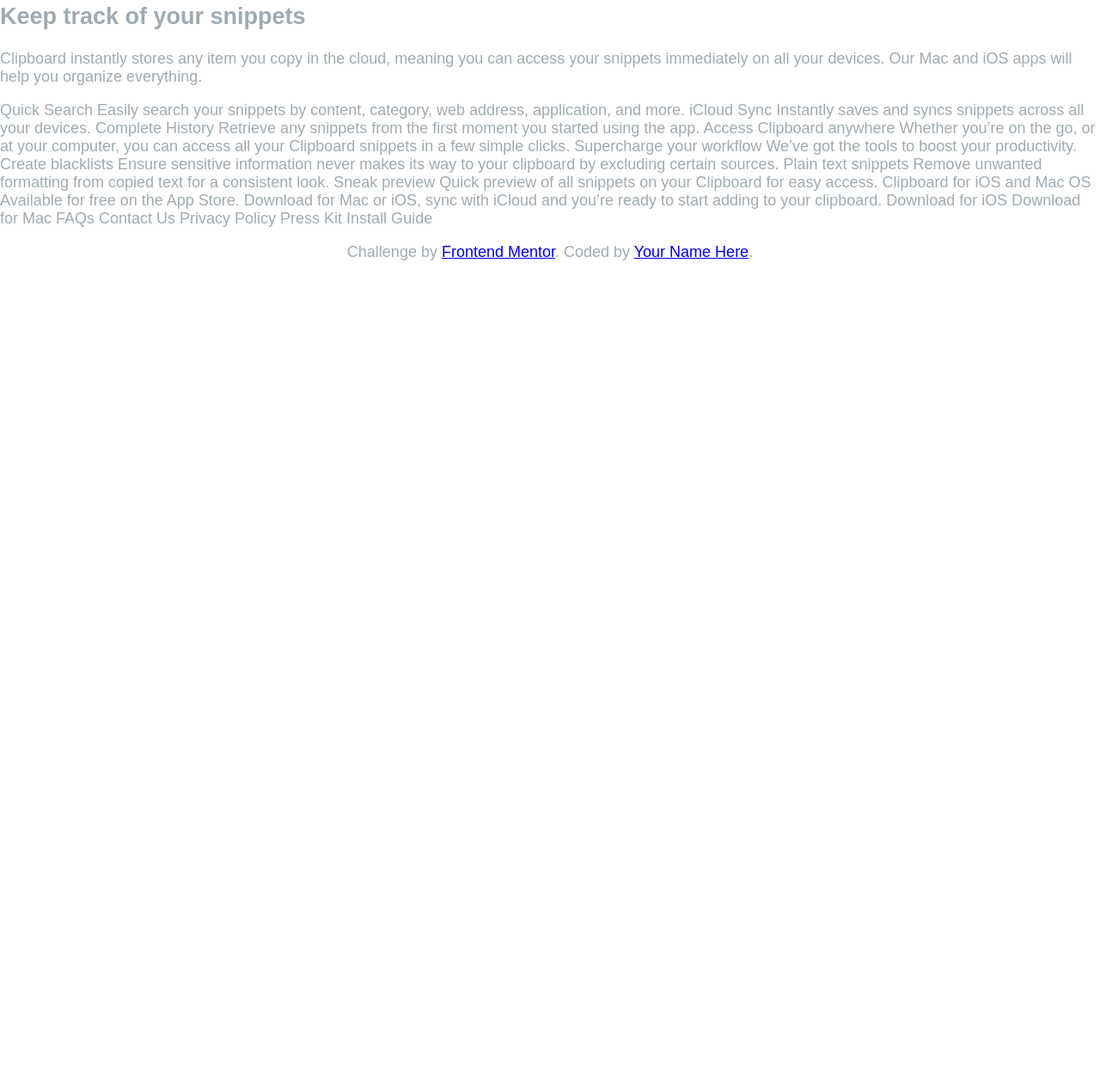
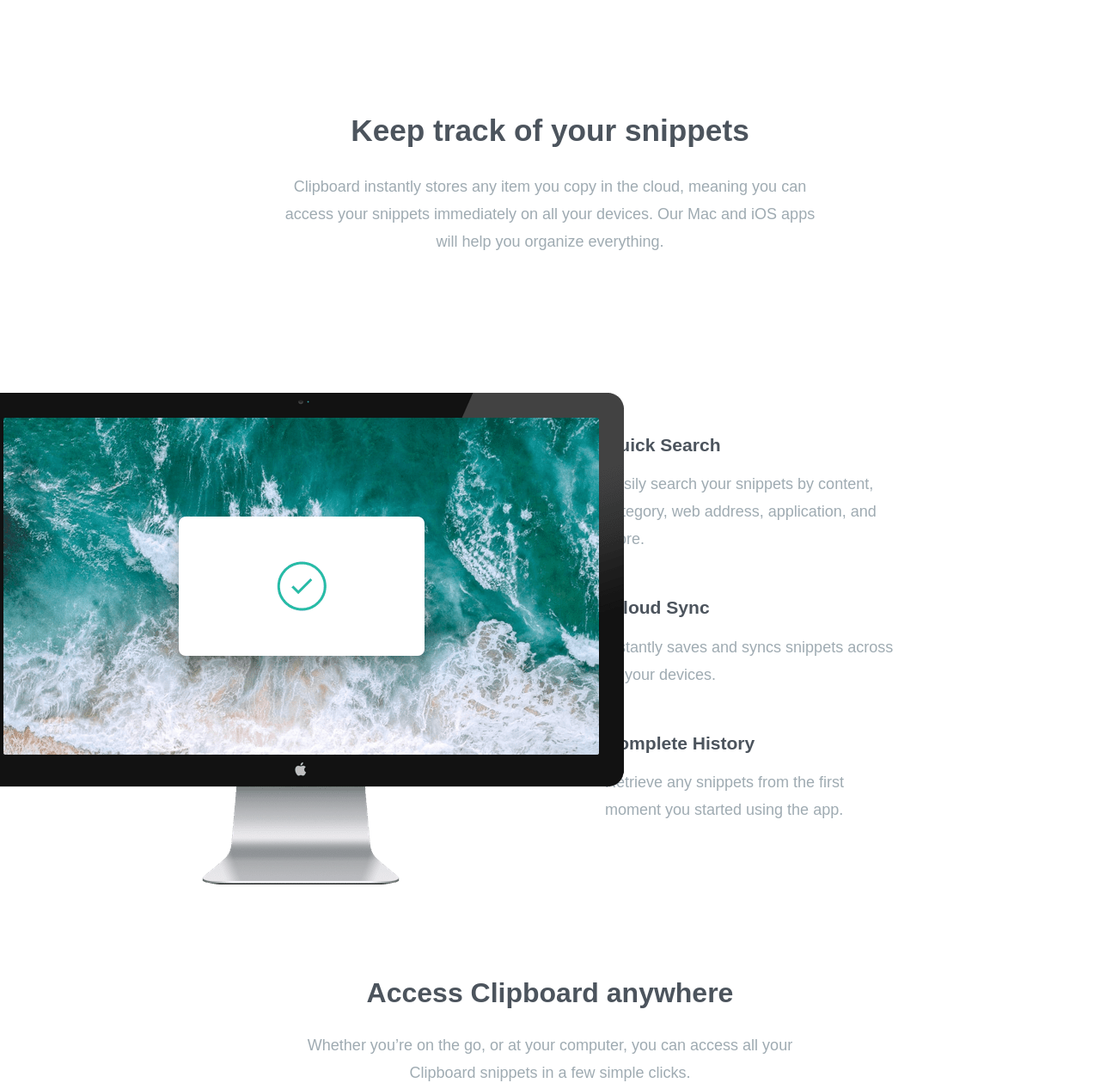
Before and after one commit to RedsonJunior/clipboard-landing-page, a plain HTML site: page index.html in a window 1280 px wide. Shown: the part 596-1863 px from the top of the page at 86% size. Before the commit the page ends 918 px from the top, so only its background shows below. Drawn offline with Linux system fonts and the light colour scheme; a web font is replaced by a local one.

Commit message:
segundo commit da pagina

```diff
--- a/CSS/botoes.css
+++ b/CSS/botoes.css
@@ -1,6 +1,6 @@
 .botoes {
-    width: 13rem;
-    padding: 1rem 0;
+    width: 14rem;
+    padding: 1.2rem 0;
     border-radius: 2rem;
     border: none;
     color: #FAFAFA;
--- a/CSS/style.css
+++ b/CSS/style.css
@@ -14,7 +14,7 @@
     background:url(../images/bg-header-desktop.png);
     background-repeat: no-repeat;
     background-position: top;
-    background-size: 100% 23vh;
+    background-size: 100% 30vh;
 }
 
 .container__cabecalho {
@@ -22,13 +22,16 @@
     flex-direction: column;
     align-items: center;
     text-align: center;
-    margin: 8vh 17.5%;
+    margin: 14vh 17.5%;
+}
+
+.titulos {
+    color: var(--cinza-escuro);
+    font-weight: var(--peso-titulo);
 }
 
 .titulo__cabecalho {
-    color: var(--cinza-escuro);
     font-size: 2.8rem;
-    font-weight: var(--peso-titulo);
     margin: 3rem 0 0;
 }
 
@@ -37,3 +40,48 @@
     font-size: 1.3rem;
     margin-bottom: 3rem;
 }
+
+.titulo__main {
+    font-size: 2.2rem;
+    text-align: center;
+    margin-top: 3rem;
+}
+
+.paragrafo__main {
+    text-align: center;
+    margin: 0 25vw 10rem;
+    line-height: 2rem;
+}
+
+.imagem__computador {
+    display: block;
+    position: absolute;
+    left: -2vw;
+    width: 500px;
+}
+
+.container__funcionalidades {
+    margin-left: 55vw;
+    width: 27vw;
+    padding-top: 2rem;
+    line-height: 1rem;
+}
+
+.paragrafo__funcionalidades {
+    margin-bottom: 3.5rem;
+    line-height: 2rem;
+}
+
+.container__access {
+    margin-top: 14vw;
+    text-align: center;
+}
+
+.titulo__access {
+   font-size: 2rem;
+}
+
+.paragrafo__acess {
+    margin: 0 25vw 5rem;
+    line-height: 2rem;
+}
--- a/index.html
+++ b/index.html
@@ -16,8 +16,8 @@
   <header>
     <div class="container__cabecalho">
 
-      <img src="./images/logo.svg" alt="logo da empresa">
-      <h1 class="titulo__cabecalho">A history of everything you copy</h1>
+      <img src="./images/logo.svg" alt="logo da empresa" class="logo__empresa">
+      <h1 class="titulos titulo__cabecalho">A history of everything you copy</h1>
       <p class="paragrafo__cabecalho">Clipboard allows you to track and organize everything you
       copy. Instantly access your clipboard on all your devices.</p>
       <div class="botoes__cabecalho">
@@ -31,39 +31,40 @@
 
   <main>
     <section class="container__principal">
-      <h2 class="titulo__main">Keep track of your snippets</h2>
+
+      <h2 class="titulos titulo__main">Keep track of your snippets</h2>
       <p class="paragrafo__main">Clipboard instantly stores any item you copy in the cloud,
-        meaning you can access your snippets immediately on all your
-        devices. Our Mac and iOS apps will help you organize everything.</p>
-    </section>
+          meaning you can access your snippets immediately on all your
+          devices. Our Mac and iOS apps will help you organize everything.</p>
 
+      <div class="imagem__computador">
+        <img src="./images/image-computer.png" alt="imagem de um computador">
+      </div>
+
+      <div class="container__funcionalidades">
+        <h3 class="titulos titulo__funcionalidades">Quick Search</h3>
+        <p class="paragrafo__funcionalidades">Easily search your snippets by content, category, web address, application, and more.</p>
+        <h3 class="titulos titulo__funcionalidades">iCloud Sync</h3>
+        <p class="paragrafo__funcionalidades">Instantly saves and syncs snippets across all your devices.</p>
+        <h3 class="titulos titulo__funcionalidades">Complete History</h3>
+        <p class="paragrafo__funcionalidades">Retrieve any snippets from the first moment you started using the app.</p>
+      </div>
+
+      <div class="container__access">
+        <h2 class="titulos titulo__access">Access Clipboard anywhere</h2>
+        <p class="paragrafo__acess">Whether you’re on the go, or at your computer, you can access all your Clipboard snippets in a few simple clicks.</p>
+
+        <img src="./images/image-devices.png" alt="imagem de um celular e um tablet" class="imagem__dispositivos">
+
+        <h2 class="titulos titulo__access">Supercharge your workflow</h2>
+        <p class="paragrafo__acess">We’ve got the tools to boost your productivity.</p>
+      </div>
+
+
+      </section>
   </main>
 
 
-
-
-
-
-  Quick Search
-
-  Easily search your snippets by content, category, web address, application, and more.
-
-  iCloud Sync
-
-  Instantly saves and syncs snippets across all your devices.
-
-  Complete History
-
-  Retrieve any snippets from the first moment you started using the app.
-
-  Access Clipboard anywhere
-
-  Whether you’re on the go, or at your computer, you can access all your Clipboard
-  snippets in a few simple clicks.
-
-  Supercharge your workflow
-
-  We’ve got the tools to boost your productivity.
 
   Create blacklists
 
@@ -94,7 +95,7 @@
   <footer>
     <p class="attribution">
       Challenge by <a href="https://www.frontendmentor.io?ref=challenge" target="_blank">Frontend Mentor</a>.
-      Coded by <a href="#">Your Name Here</a>.
+      Coded by <a href="https://github.com/RedsonJunior" target="_blank">Redson Júnior</a>.
     </p>
   </footer>
 </body>
```
